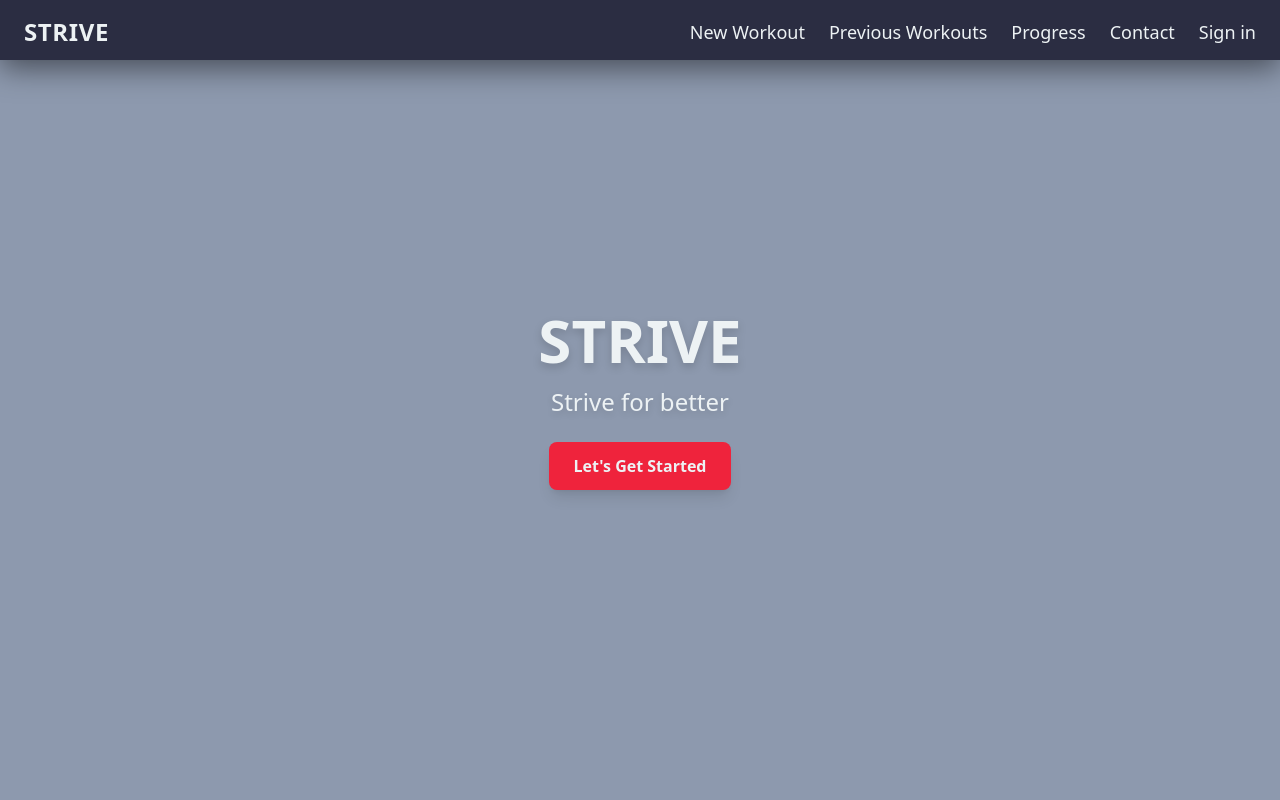
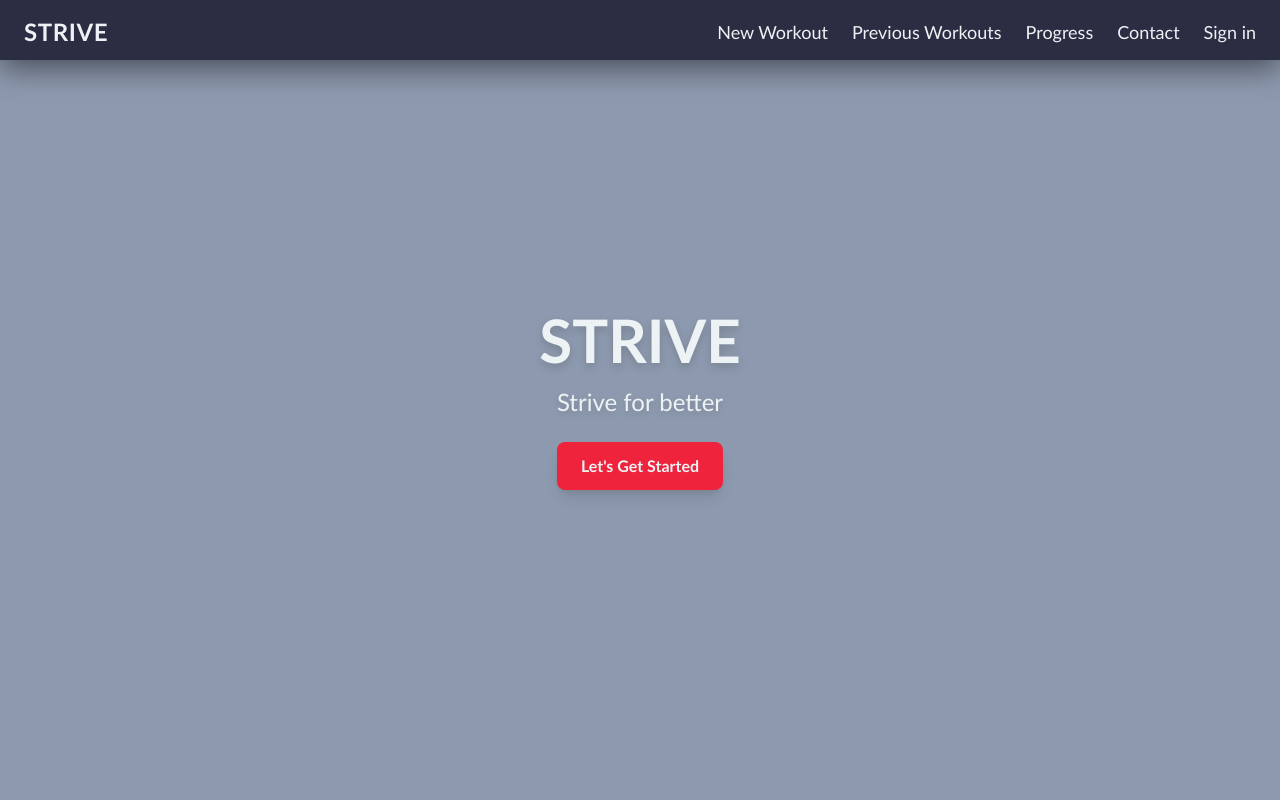
Before and after one commit to Benpsheppard/strive-mern, a React (Vite) app in the folder strive-frontend/: page / in a window 1280 px wide. Shown: the top 800 px of the page. Built offline with nearby package versions, Linux system fonts and the light colour scheme.

Commit message:
Added global font

```diff
--- a/strive-frontend/src/index.css
+++ b/strive-frontend/src/index.css
@@ -1 +1,5 @@
 @import "tailwindcss";
+
+* {
+    font-family:'Trebuchet MS', 'Lucida Sans Unicode', 'Lucida Grande', 'Lucida Sans', Arial, sans-serif;
+}
```
